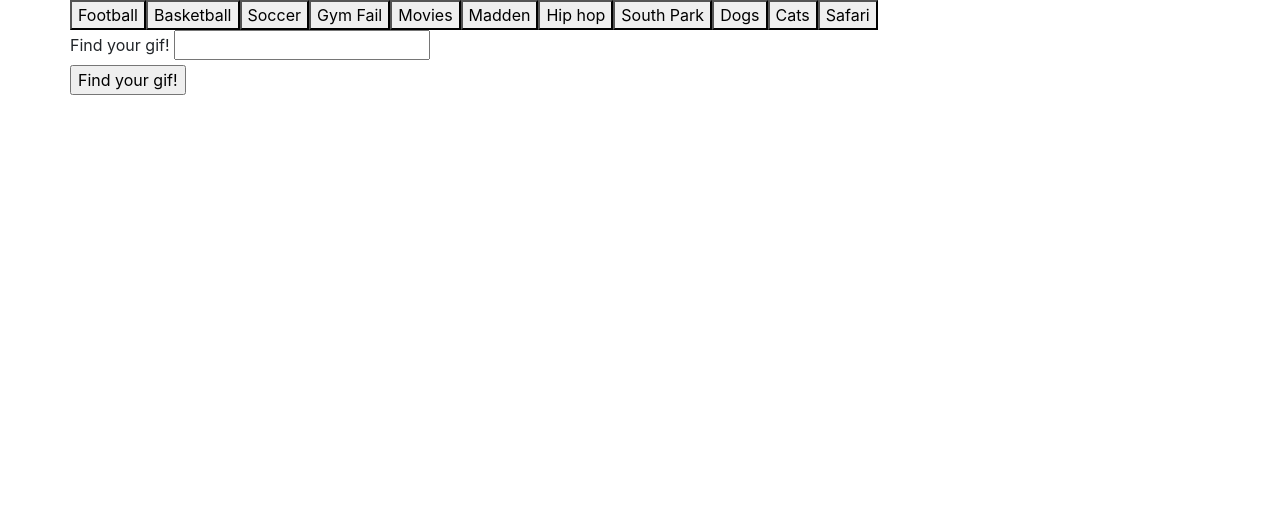
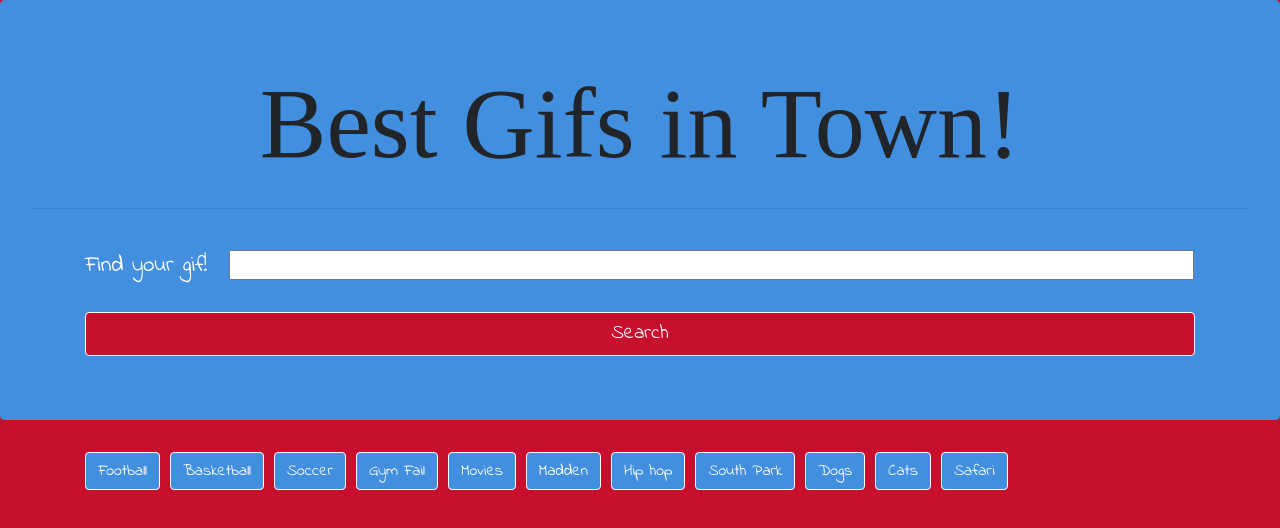
Before and after one commit to tsherman16/Giftastic-TS, a plain HTML site: page index.html in a window 1280 px wide. Drawn offline with nearby package versions, Linux system fonts and the light colour scheme; a web font is replaced by a local one.

Commit message:
needing gifs that loaded to align horizontally

```diff
--- a/assets/css/style.css
+++ b/assets/css/style.css
@@ -0,0 +1,63 @@
+.jumbotron{
+    background-color: #418FDE;
+}
+
+.mainTitle {
+    text-align: center;
+    font-family: 'Barriecito', "Times New Roman", cursive;
+    font-size: 100px;
+}
+
+.search-btn-color {
+    background-color: #C8102E;
+    color: white;
+    font-family: 'Indie Flower', "Times New Roman", cursive;
+    font-size: 20px;
+}
+
+body {
+    background-color: #C8102E;
+}
+.gif-btn-color {
+    background-color: #418FDE;
+    color: white;
+    margin-right: 10px;
+    font-family: 'Indie Flower', "Times New Roman", cursive;
+}
+
+#gif-form {
+    margin-top: 40px;
+}
+
+#gif-input {
+    width: 87%;
+    margin-left: 17px;
+}
+
+#gif-search-title {
+    font-family: 'Indie Flower', "Times New Roman", cursive;
+    font-size: 23px;
+    color: white;
+}
+
+#add-gif {
+    width: 100%;
+    margin-top: 20px;
+}
+
+.gifImage {
+    width: 250px;
+    height: 200px;
+    margin-top: 20px;
+    margin-right: 20px;
+    margin-left: 20px;
+    float: left;
+}
+
+p {
+    margin-top: 20px;
+    margin-right: 20px;
+    margin-left: 20px;
+    text-align: Center;
+    color: white;
+}
--- a/assets/javascript/game.js
+++ b/assets/javascript/game.js
@@ -1,3 +1,6 @@
+
+$(document).ready(function(){
+
 //variables======================================================================
 
 var topics = ["Football", "Basketball", "Soccer", "Gym Fail", "Movies", "Madden", "Hip hop", "South Park", "Dogs", "Cats", "Safari"]
@@ -44,6 +47,7 @@ function gifButtons() {
     for (var i = 0; i < topics.length; i++) {
         var g = $("<button>");
         g.addClass("gif-btn");
+        g.addClass("btn gif-btn-color border border-white")
         g.attr("data-name", topics[i]);
         g.text(topics[i]);
         $("#buttons-view").append(g);
@@ -73,3 +77,5 @@ $(document).on("click", ".gifImage", function() {
 });
 
 gifButtons();
+
+})
--- a/index.html
+++ b/index.html
@@ -7,25 +7,36 @@
     <meta http-equiv="X-UA-Compatible" content="ie=edge">
     <link rel="stylesheet" href="https://stackpath.bootstrapcdn.com/bootstrap/4.3.1/css/bootstrap.min.css"
         integrity="sha384-ggOyR0iXCbMQv3Xipma34MD+dH/1fQ784/j6cY/iJTQUOhcWr7x9JvoRxT2MZw1T" crossorigin="anonymous">
+    <link href="https://fonts.googleapis.com/css?family=Indie+Flower&display=swap" rel="stylesheet">
+    <link href="https://fonts.googleapis.com/css?family=Barriecito&display=swap" rel="stylesheet">
     <link rel="stylesheet" href="assets/css/style.css">
     <title>Best Gifs In Town</title>
 </head>
 
-<body>
+<body class="backgroundMain">
+
+    <div class="jumbotron">
+        <h1 class="display-4 mainTitle">Best Gifs in Town!</h1>
+        <hr class="my-4">
+
+        <div id="gif-form">
+            <div class="container">
+                <label for="gif-input" id = "gif-search-title">Find your gif!</label>
+                <input type="text" id="gif-input"><br>
+
+                <input class=" btn search-btn-color border border-white" id="add-gif" type="submit" value="Search">
+            </div>
+        </div>
+    </div>
 
     <div class="container">
         <div class="row">
-            <div id="buttons-view"></div>
+            <div class="col">
+                <div id="buttons-view"></div>
+            </div>
         </div>
 
         <div class="row">
-            <form id="gif-form">
-                <label for="gif-input">Find your gif!</label>
-                <input type="text" id="gif-input"><br>
-
-                <input id="add-gif" type="submit" value="Find your gif!">
-            </form>
-
             <div id="gif-view"></div>
         </div>
     </div>
```
